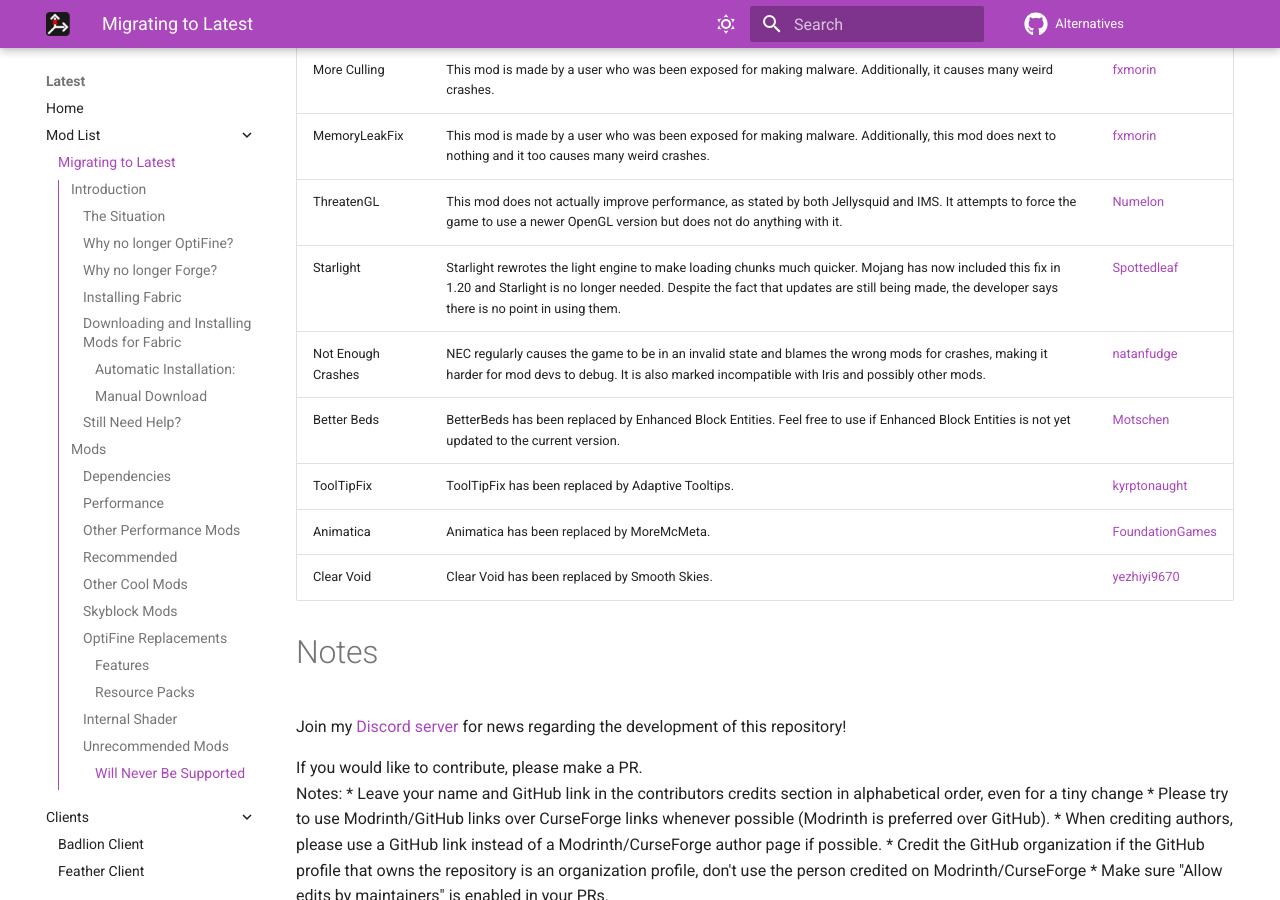
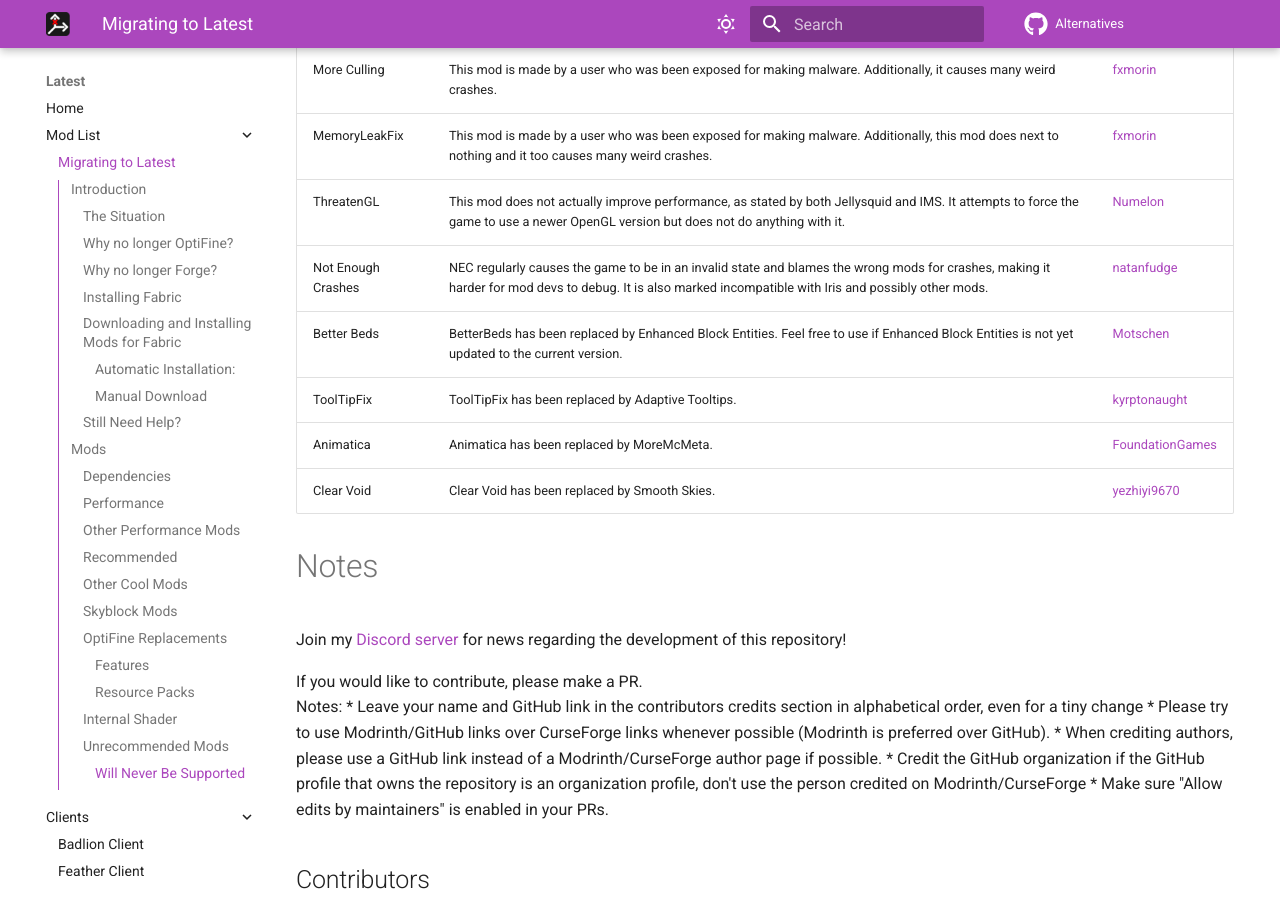
Before and after one commit to MicrocontrollersDev/Alternatives, an MkDocs documentation site: the page built from docs/latest/migrating.md, in a window 1280 px wide and 900 px high, scrolled down 15460 px. Built offline with MkDocs 1.6.1 and Material for MkDocs 9.7.7, drawn with Linux system fonts in a browser that asks for light colours; comment, search, counter and statistics services are not loaded.

Commit message:
starlight is now archived

```diff
--- a/docs/latest/migrating.md
+++ b/docs/latest/migrating.md
@@ -283,7 +283,6 @@
 | More Culling | This mod is made by a user who was been exposed for making malware. Additionally, it causes many weird crashes. | [fxmorin](https://github.com/fxmorin) |
 | MemoryLeakFix | This mod is made by a user who was been exposed for making malware. Additionally, this mod does next to nothing and it too causes many weird crashes. | [fxmorin](https://github.com/fxmorin) |
 | ThreatenGL | This mod does not actually improve performance, as stated by both Jellysquid and IMS. It attempts to force the game to use a newer OpenGL version but does not do anything with it. | [Numelon](https://github.com/Numelon-Softworks) |
-| Starlight | Starlight rewrotes the light engine to make loading chunks much quicker. Mojang has now included this fix in 1.20 and Starlight is no longer needed. Despite the fact that updates are still being made, the developer says there is no point in using them. | [Spottedleaf](https://github.com/Spottedleaf) |
 | Not Enough Crashes | NEC regularly causes the game to be in an invalid state and blames the wrong mods for crashes, making it harder for mod devs to debug. It is also marked incompatible with Iris and possibly other mods. | [natanfudge](https://github.com/natanfudge) |
 | Better Beds | BetterBeds has been replaced by Enhanced Block Entities. Feel free to use if Enhanced Block Entities is not yet updated to the current version.| [Motschen](https://github.com/Motschen) |
 | ToolTipFix | ToolTipFix has been replaced by Adaptive Tooltips. | [kyrptonaught](https://github.com/kyrptonaught) |
```
